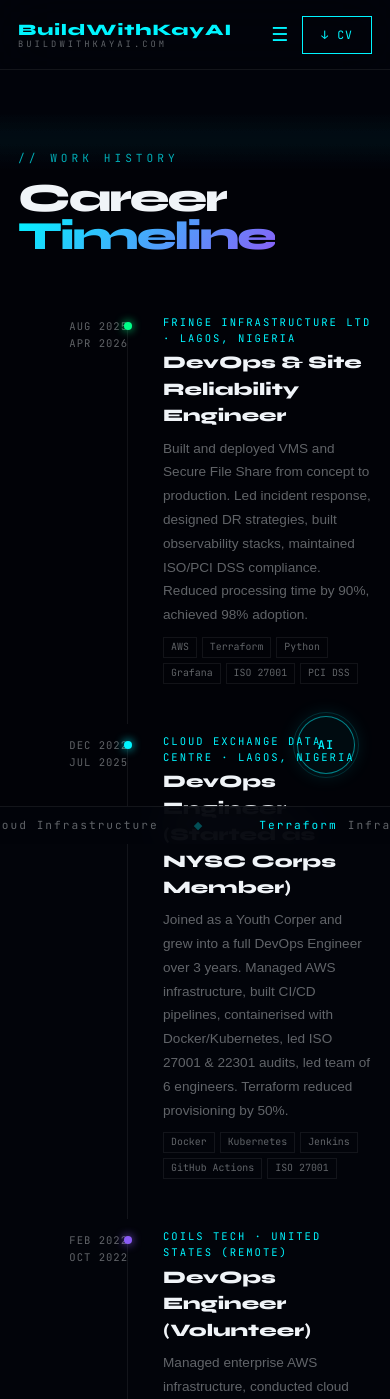
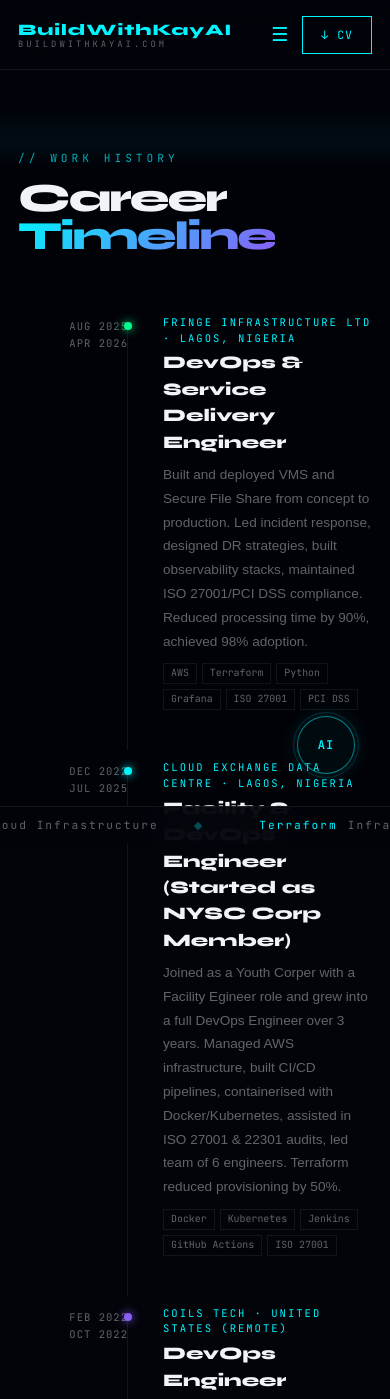
Before and after one commit to Kaytecks/buildwithkayai-v2, a Next.js app: page /experience in a window 390 px wide. Shown: the top 1399 px of the page. Built offline with nearby package versions, Linux system fonts and the light colour scheme; a web font is replaced by a local one.

Commit message:
Fix teaser card width on mobile and all Tabs page

```diff
--- a/app/(public)/about/page.tsx
+++ b/app/(public)/about/page.tsx
@@ -36,7 +36,7 @@ export default function AboutPage() {
           {/* Text */}
           <div>
             <p style={{ color: 'var(--muted)', fontSize: '1rem', lineHeight: 1.9, marginBottom: '18px' }}>
-              I'm <strong style={{ color: 'var(--text)' }}>Kehinde Afolarin Oyekunle</strong> — a DevOps & Site Reliability Engineer who started as a <strong style={{ color: 'var(--text)' }}>Youth Corper</strong> walking into a Data Centre in Lagos with nothing but curiosity and a hunger to learn.
+              <strong style={{ color: 'var(--text)' }}>Kehinde Afolarin Oyekunle</strong> — a DevOps & Site Reliability Engineer who started as a <strong style={{ color: 'var(--text)' }}>Youth Corper</strong> walking into a Data Centre in Lagos with nothing but curiosity and a hunger to learn.
             </p>
             <p style={{ color: 'var(--muted)', fontSize: '1rem', lineHeight: 1.9, marginBottom: '18px' }}>
               3+ years later, I had built production systems from scratch, passed ISO audits, automated infrastructure, deployed applications used by entire organisations daily, and led a team of 6 engineers.
@@ -54,7 +54,7 @@ export default function AboutPage() {
               Now based in <strong style={{ color: 'var(--text)' }}>Middlesbrough, UK</strong>, I'm pursuing an <strong style={{ color: 'var(--text)' }}>MSc in Cybersecurity</strong> at Teesside University — exploring the intersection of <strong style={{ color: 'var(--text)' }}>AI and Cybersecurity</strong> as my research focus.
             </p>
             <p style={{ color: 'var(--muted)', fontSize: '1rem', lineHeight: 1.9 }}>
-              I'm actively seeking <strong style={{ color: 'var(--text)' }}>remote DevOps, SRE, or Cloud Infrastructure</strong> opportunities with global companies — contractor, freelance, or full-time.
+              I'm actively seeking <strong style={{ color: 'var(--text)' }}>remote DevOps, SRE, or Cloud Infrastructure</strong> opportunities with global companies.
             </p>
           </div>
 
--- a/app/(public)/certifications/page.tsx
+++ b/app/(public)/certifications/page.tsx
@@ -15,7 +15,7 @@ export default function CertificationsPage() {
       icon: '🎓',
       name: 'MSc Cybersecurity',
       org: 'Teesside University, Middlesbrough, UK',
-      year: 'May 2026 – Expected 2028',
+      year: 'May 2026 – Expected Jan 2028',
       yearColor: 'var(--gold)',
       note: 'AI Research Focus',
       border: 'rgba(255,215,0,0.15)',
@@ -31,7 +31,7 @@ export default function CertificationsPage() {
   ]
 
   const learning = [
-    { icon: '🔐', name: 'MSc Cybersecurity', status: 'In Progress', pct: 70, gradient: 'linear-gradient(90deg, var(--cyan), var(--green))' },
+    { icon: '🔐', name: 'MSc Cybersecurity', status: 'In Progress', pct: 20, gradient: 'linear-gradient(90deg, var(--cyan), var(--green))' },
     { icon: '☁️', name: 'AWS Solutions Architect', status: 'Studying', pct: 45, gradient: 'linear-gradient(90deg, var(--gold), #ff6b35)' },
     { icon: '⚓', name: 'Kubernetes CKA', status: 'Studying', pct: 30, gradient: 'linear-gradient(90deg, var(--purple), var(--cyan))' },
     { icon: '🧠', name: 'AI + Security Research', status: 'Exploring', pct: 20, gradient: 'linear-gradient(90deg, var(--pink), var(--purple))' },
--- a/app/(public)/contact/page.tsx
+++ b/app/(public)/contact/page.tsx
@@ -37,10 +37,10 @@ export default function ContactPage() {
   ]
 
   const openTo = [
-    'Remote DevOps / SRE roles worldwide',
-    'Cloud Infrastructure contracts (Outside IR35)',
-    'US / EU / Global contractor positions',
-    'Part-time freelance DevOps projects',
+    'DevOps / SRE roles worldwide',
+    'Cloud Infrastructure contracts',
+    'US / EU / Global positions',
+    'DevOps projects',
     'Cybersecurity & AI research collaborations',
   ]
 
--- a/app/(public)/experience/page.tsx
+++ b/app/(public)/experience/page.tsx
@@ -6,16 +6,16 @@ export default function ExperiencePage() {
       dates: 'AUG 2025\nAPR 2026',
       dot: 'var(--green)',
       company: 'FRINGE INFRASTRUCTURE LTD · LAGOS, NIGERIA',
-      role: 'DevOps & Site Reliability Engineer',
-      desc: 'Built and deployed VMS and Secure File Share from concept to production. Led incident response, designed DR strategies, built observability stacks, maintained ISO/PCI DSS compliance. Reduced processing time by 90%, achieved 98% adoption.',
+      role: 'DevOps & Service Delivery Engineer',
+      desc: 'Built and deployed VMS and Secure File Share from concept to production. Led incident response, designed DR strategies, built observability stacks, maintained ISO 27001/PCI DSS compliance. Reduced processing time by 90%, achieved 98% adoption.',
       tags: ['AWS', 'Terraform', 'Python', 'Grafana', 'ISO 27001', 'PCI DSS'],
     },
     {
       dates: 'DEC 2022\nJUL 2025',
       dot: 'var(--cyan)',
       company: 'CLOUD EXCHANGE DATA CENTRE · LAGOS, NIGERIA',
-      role: 'DevOps Engineer (Started as NYSC Corps Member)',
-      desc: 'Joined as a Youth Corper and grew into a full DevOps Engineer over 3 years. Managed AWS infrastructure, built CI/CD pipelines, containerised with Docker/Kubernetes, led ISO 27001 & 22301 audits, led team of 6 engineers. Terraform reduced provisioning by 50%.',
+      role: 'Facility & DevOps Engineer (Started as NYSC Corp Member)',
+      desc: 'Joined as a Youth Corper with a Facility Egineer role and grew into a full DevOps Engineer over 3 years. Managed AWS infrastructure, built CI/CD pipelines, containerised with Docker/Kubernetes, assisted in ISO 27001 & 22301 audits, led team of 6 engineers. Terraform reduced provisioning by 50%.',
       tags: ['Docker', 'Kubernetes', 'Jenkins', 'GitHub Actions', 'ISO 27001'],
     },
     {
--- a/app/(public)/page.tsx
+++ b/app/(public)/page.tsx
@@ -287,6 +287,7 @@ export default function HomePage() {
         }
         @media (max-width: 900px) {
           .hide-mobile { display: none !important; }
+          a[style*="width: 62%"] { width: 92% !important; }
         }
       `}</style>
     </main>
```
